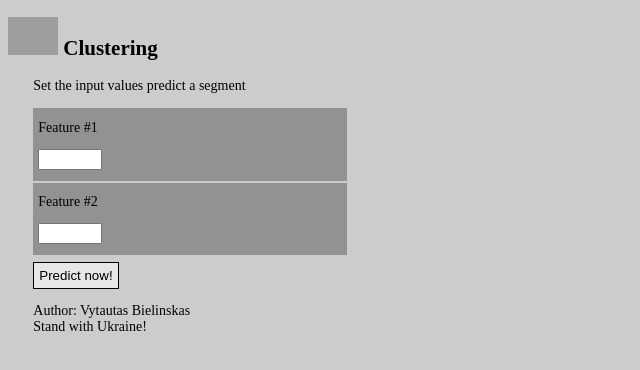
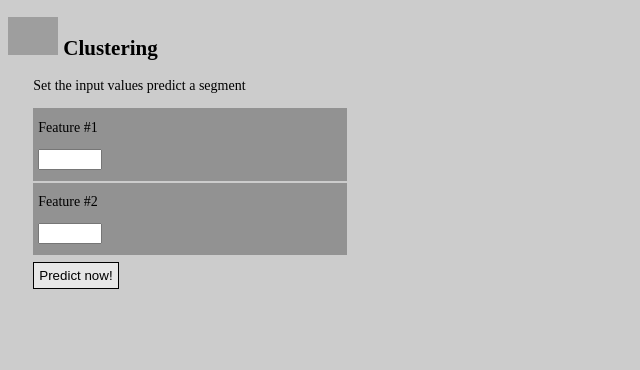
Before and after one commit to sansawinterfell/Capstone-Project, a Python web app: template templates/index.html in a window 1280 px wide. Shown: the top 370 px of the page, without its empty margins (0-640 px from the left). Run offline with Jinja, Linux system fonts and the light colour scheme; the template is opened without the code that fills it, so the values that code supplies are empty; some web fonts are replaced; grey boxes are pictures that could not be loaded.

Commit message:
Update index.html

```diff
--- a/templates/index.html
+++ b/templates/index.html
@@ -50,10 +50,7 @@
         </div>
       </div>
 
-      <p>
-        Author: Vytautas Bielinskas<br>
-        Stand with Ukraine!
-      </p>
+
 
     </div>
   </body>
```
